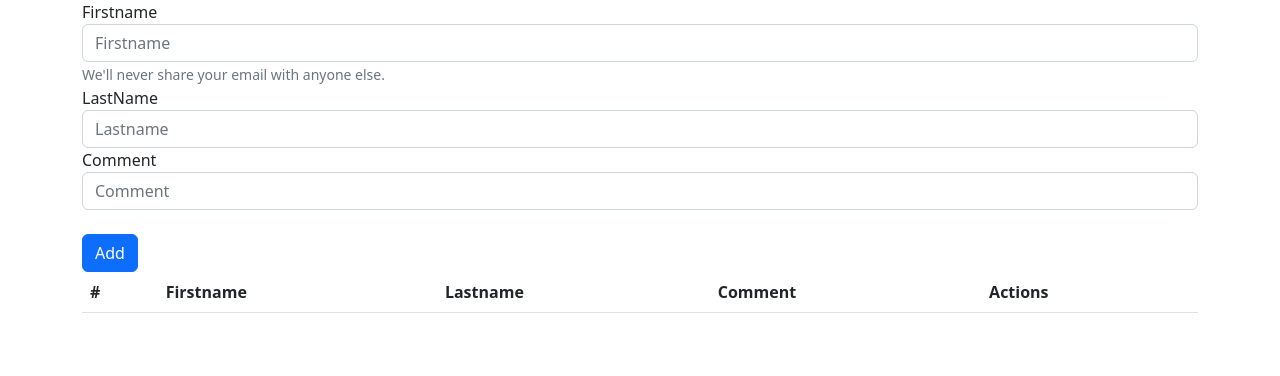
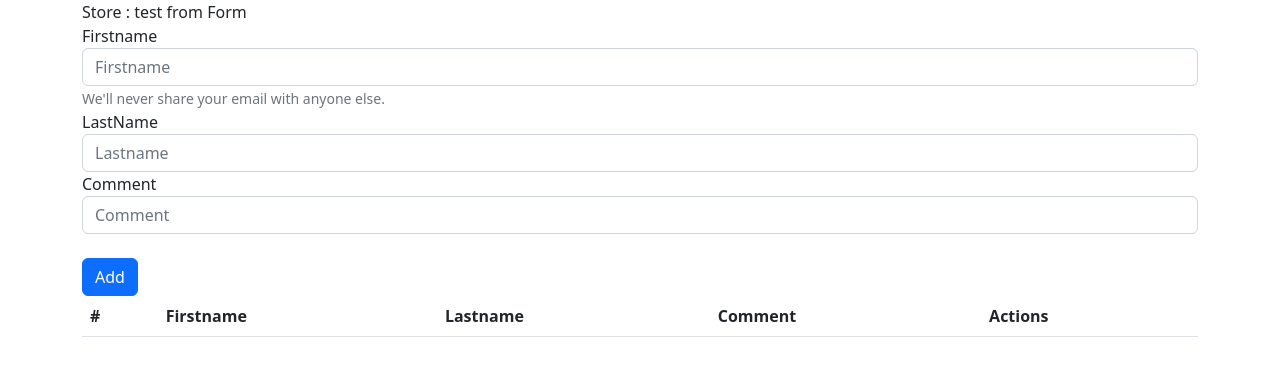
Before and after one commit to teeraphatjune/nuxt-state, a Nuxt app: page / in a window 1280 px wide. Shown: the top 376 px of the page. Built offline with nearby package versions, Linux system fonts and the light colour scheme.

Commit message:
add test text

```diff
--- a/src/components/FormInputs.vue
+++ b/src/components/FormInputs.vue
@@ -1,6 +1,7 @@
 <template>
   <div>
     <form @submit.prevent="addUserData">
+      Store : {{ userData.getTest }}
       <div class="form-group">
         <label for="firstName">Firstname</label>
         <input
@@ -73,7 +74,7 @@ export default defineComponent({
     const firstname: Ref<string> = ref("");
     const lastname: Ref<string> = ref("");
     const comment: Ref<string> = ref("");
-
+    userData.test = 'test from Form';
     const addUserData = () => {
       userData.addItem(firstname.value, lastname.value, comment.value);
       firstname.value = "";
--- a/src/stores/userData.ts
+++ b/src/stores/userData.ts
@@ -9,7 +9,7 @@ interface userData {
 export const useUserDataStore = defineStore('userData', {
   state: () => ({
     Items: <userData[]>[],
-    test: ref('test'),
+    test: ref('test text'),
   }),
   getters: {
     getTest: (state): string => state.test, // get normal text
```
